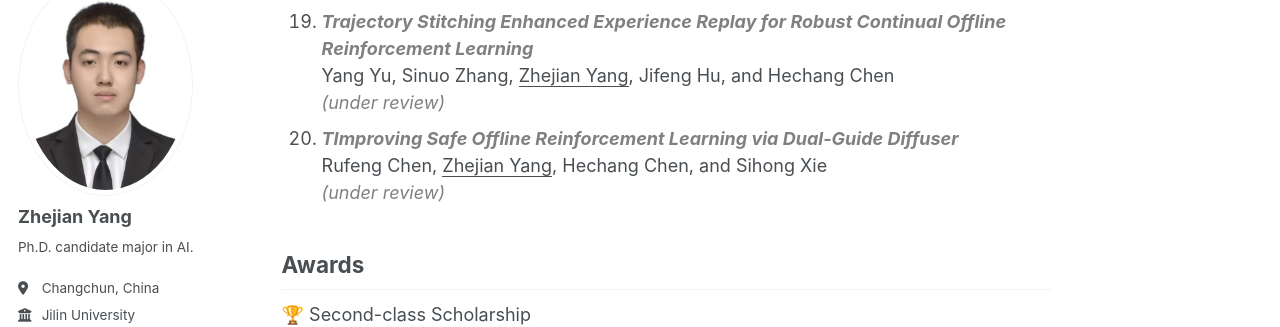
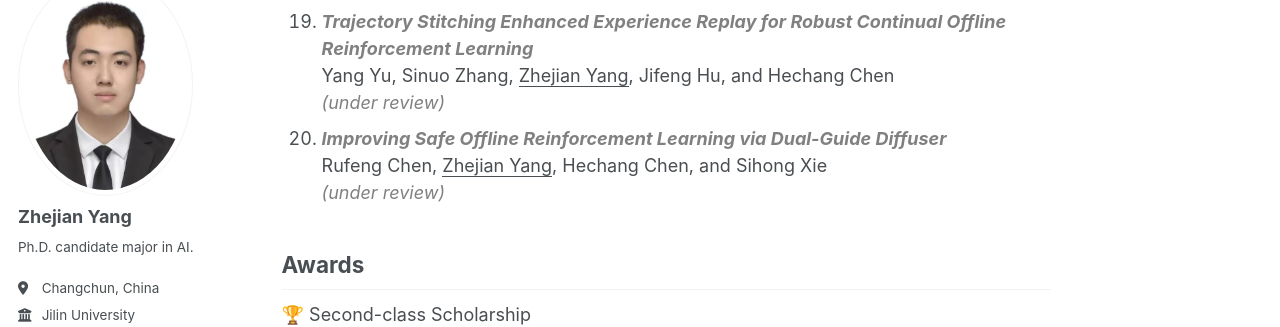
Before and after one commit to Caster-Yang/Caster-Yang.github.io, a Jekyll site: the page built from _pages/about.md, in a window 1280 px wide and 900 px high, scrolled down 2572 px. Shown: the part 132-459 px from the top of the window. Built offline with Jekyll 4.4.1, drawn with Linux system fonts in a browser that asks for light colours; some web fonts are replaced.

Commit message:
Update about.md

```diff
--- a/_pages/about.md
+++ b/_pages/about.md
@@ -171,7 +171,7 @@ Yang Yu, Sinuo Zhang, <u>Zhejian Yang</u>, Jifeng Hu, and Hechang Chen
 
 <li>
 <span style="color: grey;">
-<b><i>TImproving Safe Offline Reinforcement Learning via Dual-Guide Diffuser</i></b></span>
+<b><i>Improving Safe Offline Reinforcement Learning via Dual-Guide Diffuser</i></b></span>
 <br>
 Rufeng Chen, <u>Zhejian Yang</u>, Hechang Chen, and Sihong Xie
 <br>
```
